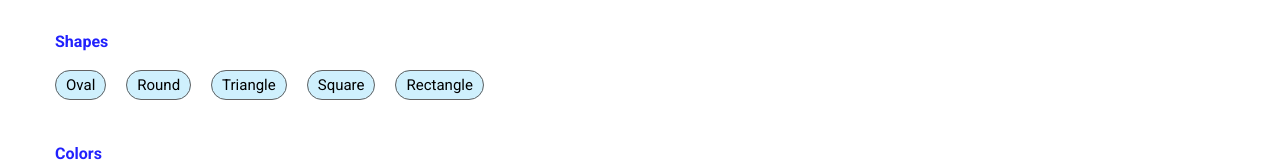
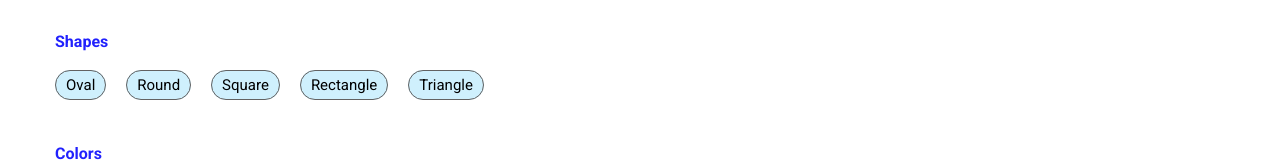
Before and after one commit to orsdev/shapey, a React (Create React App) app: page / in a window 1280 px wide. Shown: the part 146-310 px from the top of the page. Built offline with nearby package versions, Linux system fonts and the light colour scheme.

Commit message:
colors & shapes component refactored(redundant code removed)

```diff
--- a/src/component/Filters/Colors.tsx
+++ b/src/component/Filters/Colors.tsx
@@ -3,10 +3,6 @@ import { RootState } from '../../redux/rootReducer';
 import { useDispatch, useSelector } from 'react-redux';
 import { addColors, removeColors } from '../../redux/actions/colors.action';
 import Data from '../../data.json';
-
-const Colors_List = [
-  'red', 'blue', 'green', 'yellow', 'skyblue', 'gray'
-];
 
 const Colors = () => {
   const { colors } = useSelector(
@@ -44,7 +40,7 @@ const Colors = () => {
     <section className="colors">
       <h4 className="colors-title">Colors</h4>
       <ul className="colors-type">
-        {Colors_List.map((color, index) => (
+        {Data.colors.map((color, index) => (
           <li key={index}>
             <input type="checkbox" name={color} id={color} checked={checkedState[index]} onChange={(e) => onChangeHandler(e, index)} />
             <label htmlFor={color} className={color} />
--- a/src/component/Filters/Shapes.tsx
+++ b/src/component/Filters/Shapes.tsx
@@ -3,8 +3,6 @@ import { RootState } from '../../redux/rootReducer';
 import { useDispatch, useSelector } from 'react-redux';
 import { addShapes, removeShapes } from '../../redux/actions/shapes.action';
 import Data from '../../data.json';
-
-const Shapes_List = ['oval', 'round', 'triangle', 'square', 'rectangle'];
 
 const Shapes = () => {
   const { shapes } = useSelector(
@@ -43,7 +41,7 @@ const Shapes = () => {
     <section className="shapes">
       <h4 className="shapes-title">Shapes</h4>
       <ul className="shapes-type">
-        {Shapes_List.map((shape, index) => (
+        {Data.shapes.map((shape, index) => (
           <li key={index}>
             <input type="checkbox" name={shape} id={shape} checked={checkedState[index]} onChange={(e) => onChangeHandler(e, index)} />
             <label htmlFor={shape} className={shape}>{shape}</label>
```
